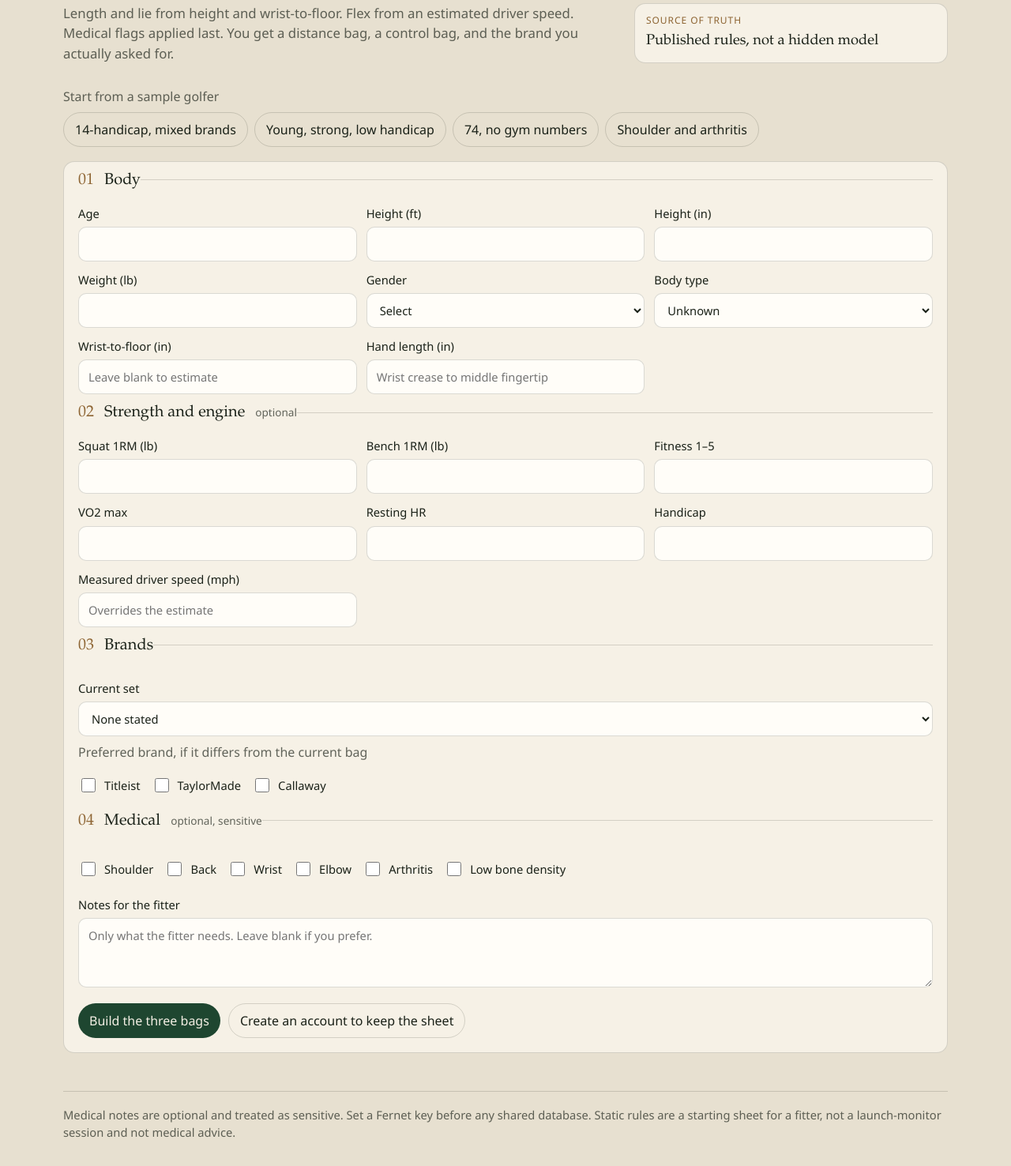
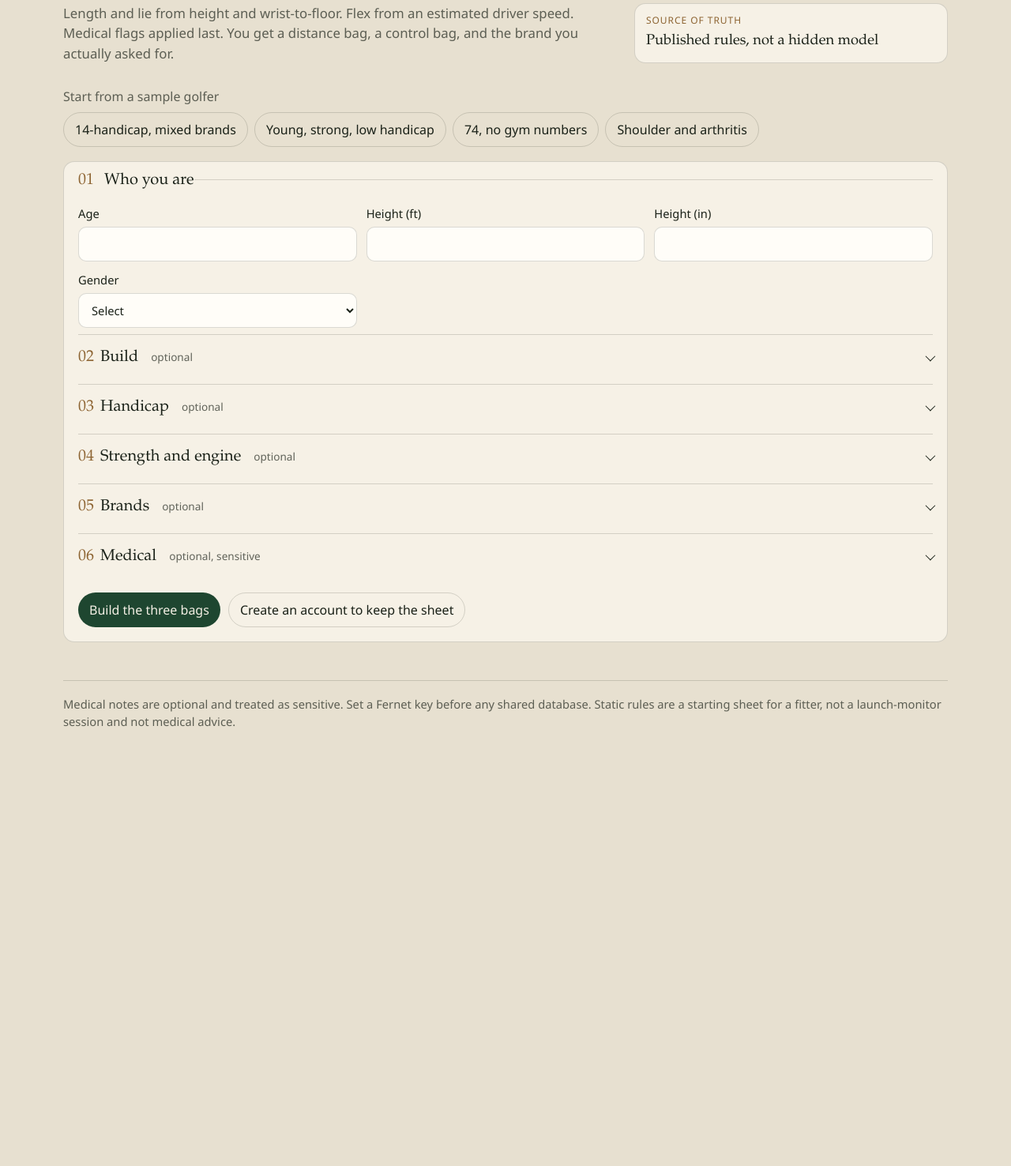
Before and after one commit to Metamyrddin/Golf-Club-App, a FastAPI app: page / in a window 1280 px wide. Shown: the part 263-1739 px from the top of the page at 79% size. After the commit the page ends 1183 px from the top, so only its background shows below. Run offline with FastAPI, Linux system fonts and the light colour scheme.

Commit message:
Collapse optional fit sections and pick body type from drawings.
Handicap sits in its own optional block, closed until you open it.

```diff
--- a/app/static/styles.css
+++ b/app/static/styles.css
@@ -105,9 +105,79 @@ main { padding: 12px 0 48px; }
 
 .sheet, .auth { padding: 8px 18px 18px; margin-top: 18px; }
 fieldset { border: 0; border-top: 1px solid var(--line); margin: 0; padding: 16px 0 8px; }
+details.fold { border-top: 1px solid var(--line); padding: 4px 0 10px; }
+details.fold > summary {
+  font-family: var(--serif);
+  font-size: 1.25rem;
+  cursor: pointer;
+  list-style: none;
+  min-height: 48px;
+  display: flex;
+  align-items: center;
+  gap: 8px;
+}
+details.fold > summary::-webkit-details-marker { display: none; }
+details.fold > summary span { color: var(--brass); }
+details.fold > summary::after {
+  content: "";
+  margin-left: auto;
+  width: 8px;
+  height: 8px;
+  border-right: 1.5px solid var(--ink);
+  border-bottom: 1.5px solid var(--ink);
+  transform: rotate(45deg) translateY(-2px);
+  flex: none;
+}
+details.fold[open] > summary::after { transform: rotate(-135deg) translateY(-2px); }
+details.fold .quiet { margin: 0 0 12px; }
+.body-picks {
+  display: grid;
+  grid-template-columns: repeat(7, minmax(0, 1fr));
+  gap: 10px;
+  margin-bottom: 14px;
+}
+.pick {
+  position: relative;
+  display: flex;
+  flex-direction: column;
+  align-items: center;
+  gap: 4px;
+  border: 1px solid var(--line);
+  border-radius: 12px;
+  padding: 8px 6px 10px;
+  background: #fffdf8;
+  cursor: pointer;
+  text-align: center;
+}
+.pick input {
+  position: absolute;
+  opacity: 0;
+  width: 1px;
+  height: 1px;
+  min-height: 0;
+}
+.pick img, .pick-blank {
+  width: 100%;
+  aspect-ratio: 2 / 3;
+  object-fit: cover;
+  border-radius: 8px;
+  background: var(--paper);
+}
+.pick-blank {
+  display: grid;
+  place-items: center;
+  font-family: var(--serif);
+  font-size: 1.8rem;
+  color: var(--brass);
+  border: 1px dashed var(--line);
+}
+.pick-name { font-family: var(--serif); font-size: 0.92rem; }
+.pick small { color: var(--muted); font-size: 0.72rem; line-height: 1.25; }
+.pick:has(input:checked) { border-color: var(--fairway); box-shadow: inset 0 0 0 1px var(--fairway); }
+.pick:has(input:focus-visible) { outline: 2px solid var(--brass); outline-offset: 2px; }
 legend { font-family: var(--serif); font-size: 1.25rem; padding: 0; }
 legend span { color: var(--brass); margin-right: 8px; }
-legend em { font-style: normal; color: var(--muted); font-family: var(--sans); font-size: 0.85rem; margin-left: 8px; }
+legend em, details.fold summary em { font-style: normal; color: var(--muted); font-family: var(--sans); font-size: 0.85rem; margin-left: 8px; }
 .grid { display: grid; grid-template-columns: repeat(3, 1fr); gap: 12px; }
 label { display: flex; flex-direction: column; gap: 6px; font-size: 0.92rem; }
 .wide { margin-top: 12px; }
@@ -158,7 +228,8 @@ th { font-size: 0.75rem; letter-spacing: 0.06em; text-transform: uppercase; colo
 .bag-preference { box-shadow: inset 3px 0 0 var(--brass); }
 
 @media (max-width: 900px) {
-  .hero, .bags, .grid { grid-template-columns: 1fr; }
+  .hero, .bags, .grid, .body-picks { grid-template-columns: 1fr; }
+  .body-picks { grid-template-columns: repeat(2, minmax(0, 1fr)); }
   .top { align-items: flex-start; flex-direction: column; }
 }
 @media print {
--- a/app/templates/home.html
+++ b/app/templates/home.html
@@ -30,12 +30,11 @@
 
 <form class="sheet" method="post" action="/fit">
   <fieldset>
-    <legend><span>01</span> Body</legend>
+    <legend><span>01</span> Who you are</legend>
     <div class="grid">
       <label>Age <input name="age" type="number" min="10" max="100" required value="{{ form.get('age', '') }}"></label>
       <label>Height (ft) <input name="height_ft" type="number" min="4" max="7" required value="{{ form.get('height_ft', '') }}"></label>
       <label>Height (in) <input name="height_in" type="number" step="0.1" min="0" max="11.9" value="{{ form.get('height_in', '') }}"></label>
-      <label>Weight (lb) <input name="weight_lb" type="number" step="0.1" min="77" max="440" value="{{ form.get('weight_lb', '') }}"></label>
       <label>Gender
         <select name="gender" required>
           {% set g = form.get('gender', '') %}
@@ -45,35 +44,66 @@
           {% endfor %}
         </select>
       </label>
-      <label>Body type
-        <select name="body_type">
-          {% set b = form.get('body_type', '') %}
-          <option value="">Unknown</option>
-          {% for option in ['ectomorph', 'mesomorph', 'athletic', 'average', 'endomorph', 'heavy'] %}
-          <option value="{{ option }}" {% if b == option %}selected{% endif %}>{{ option }}</option>
-          {% endfor %}
-        </select>
+    </div>
+  </fieldset>
+
+  {% set b = form.get('body_type', '') or '' %}
+  <details class="fold" {% if b or form.get('weight_lb') not in (none, '') or form.get('wrist_to_floor_in') not in (none, '') or form.get('hand_size_in') not in (none, '') %}open{% endif %}>
+    <summary><span>02</span> Build <em>optional</em></summary>
+    <p class="quiet">Pick the drawing closest to you. It only nudges length and lie. Weight and the two tape measures are optional too.</p>
+    <div class="body-picks">
+      <label class="pick">
+        <input type="radio" name="body_type" value="" {% if not b %}checked{% endif %}>
+        <span class="pick-blank" aria-hidden="true">?</span>
+        <span class="pick-name">Not sure</span>
       </label>
+      {% for option, label, hint in [
+        ('ectomorph', 'Ectomorph', 'Narrow, long limbs'),
+        ('mesomorph', 'Mesomorph', 'Even, medium frame'),
+        ('athletic', 'Athletic', 'Broad shoulders, trim waist'),
+        ('average', 'Average', 'Everyday mid build'),
+        ('endomorph', 'Endomorph', 'Rounder torso'),
+        ('heavy', 'Heavy', 'Broad, solid frame'),
+      ] %}
+      <label class="pick">
+        <input type="radio" name="body_type" value="{{ option }}" {% if b == option %}checked{% endif %}>
+        <img src="/static/body/{{ option }}.jpg" alt="" width="420" height="630">
+        <span class="pick-name">{{ label }}</span>
+        <small>{{ hint }}</small>
+      </label>
+      {% endfor %}
+    </div>
+    <div class="grid">
+      <label>Weight (lb) <input name="weight_lb" type="number" step="0.1" min="77" max="440" value="{{ form.get('weight_lb', '') }}"></label>
       <label>Wrist-to-floor (in) <input name="wrist_to_floor_in" type="number" step="0.1" min="20" max="47" value="{{ form.get('wrist_to_floor_in', '') }}" placeholder="Leave blank to estimate"></label>
       <label>Hand length (in) <input name="hand_size_in" type="number" step="0.1" min="4.5" max="11" value="{{ form.get('hand_size_in', '') }}" placeholder="Wrist crease to middle fingertip"></label>
     </div>
-  </fieldset>
+  </details>
 
-  <fieldset>
-    <legend><span>02</span> Strength and engine <em>optional</em></legend>
+  {% set hcp = form.get('handicap') %}
+  <details class="fold" {% if (hcp is not none and hcp != '') or form.get('swing_speed_mph') not in (none, '') %}open{% endif %}>
+    <summary><span>03</span> Handicap <em>optional</em></summary>
+    <p class="quiet">Index from plus-8 to 54. If you have not measured driver speed, the handicap is blended into the estimate.</p>
+    <div class="grid">
+      <label>Handicap index <input name="handicap" type="number" step="0.1" min="-8" max="54" value="{{ '' if hcp is none else hcp }}" placeholder="Leave blank if you do not keep one"></label>
+      <label>Measured driver speed (mph) <input name="swing_speed_mph" type="number" step="0.1" min="40" max="150" value="{{ form.get('swing_speed_mph', '') }}" placeholder="Overrides the estimate"></label>
+    </div>
+  </details>
+
+  <details class="fold" {% if form.get('squat_lb') not in (none, '') or form.get('bench_press_lb') not in (none, '') or form.get('fitness_level') not in (none, '') or form.get('vo2_max') not in (none, '') or form.get('resting_hr') not in (none, '') %}open{% endif %}>
+    <summary><span>04</span> Strength and engine <em>optional</em></summary>
     <div class="grid">
       <label>Squat 1RM (lb) <input name="squat_lb" type="number" step="1" min="0" max="880" value="{{ form.get('squat_lb', '') }}"></label>
       <label>Bench 1RM (lb) <input name="bench_press_lb" type="number" step="1" min="0" max="660" value="{{ form.get('bench_press_lb', '') }}"></label>
       <label>Fitness 1–5 <input name="fitness_level" type="number" min="1" max="5" value="{{ form.get('fitness_level', '') }}"></label>
       <label>VO2 max <input name="vo2_max" type="number" step="0.1" min="15" max="90" value="{{ form.get('vo2_max', '') }}"></label>
       <label>Resting HR <input name="resting_hr" type="number" min="35" max="120" value="{{ form.get('resting_hr', '') }}"></label>
-      <label>Handicap <input name="handicap" type="number" step="0.1" min="-8" max="54" value="{{ form.get('handicap', '') }}"></label>
-      <label>Measured driver speed (mph) <input name="swing_speed_mph" type="number" step="0.1" min="40" max="150" value="{{ form.get('swing_speed_mph', '') }}" placeholder="Overrides the estimate"></label>
     </div>
-  </fieldset>
+  </details>
 
-  <fieldset>
-    <legend><span>03</span> Brands</legend>
+  {% set preferred = form.get('preferred_brands') or [] %}
+  <details class="fold" {% if form.get('current_brand') or preferred %}open{% endif %}>
+    <summary><span>05</span> Brands <em>optional</em></summary>
     <label class="wide">Current set
       <select name="current_brand">
         {% set current = form.get('current_brand', '') %}
@@ -85,17 +115,16 @@
     </label>
     <div class="checks">
       <p>Preferred brand, if it differs from the current bag</p>
-      {% set preferred = form.get('preferred_brands') or [] %}
       {% for brand in brands %}
       <label class="check"><input type="checkbox" name="preferred_brands" value="{{ brand }}" {% if brand in preferred %}checked{% endif %}> {{ brand }}</label>
       {% endfor %}
     </div>
-  </fieldset>
+  </details>
 
-  <fieldset>
-    <legend><span>04</span> Medical <em>optional, sensitive</em></legend>
+  {% set flags = form.get('medical_flags') or [] %}
+  <details class="fold" {% if flags or form.get('medical_notes') %}open{% endif %}>
+    <summary><span>06</span> Medical <em>optional, sensitive</em></summary>
     <div class="checks">
-      {% set flags = form.get('medical_flags') or [] %}
       {% for flag, label in [('shoulder', 'Shoulder'), ('back', 'Back'), ('wrist', 'Wrist'), ('elbow', 'Elbow'), ('arthritis', 'Arthritis'), ('low_bone_density', 'Low bone density')] %}
       <label class="check"><input type="checkbox" name="medical_flags" value="{{ flag }}" {% if flag in flags %}checked{% endif %}> {{ label }}</label>
       {% endfor %}
@@ -103,7 +132,7 @@
     <label class="wide">Notes for the fitter
       <textarea name="medical_notes" rows="3" maxlength="2000" placeholder="Only what the fitter needs. Leave blank if you prefer.">{{ form.get('medical_notes', '') or '' }}</textarea>
     </label>
-  </fieldset>
+  </details>
 
   <div class="actions">
     <button class="primary" type="submit">Build the three bags</button>
```
Also changed, not shown: tests/test_api.py (+8 -0 lines), app/static/body/athletic.jpg (added), app/static/body/average.jpg (added), app/static/body/ectomorph.jpg (added), app/static/body/endomorph.jpg (added), app/static/body/heavy.jpg (added), app/static/body/mesomorph.jpg (added).
